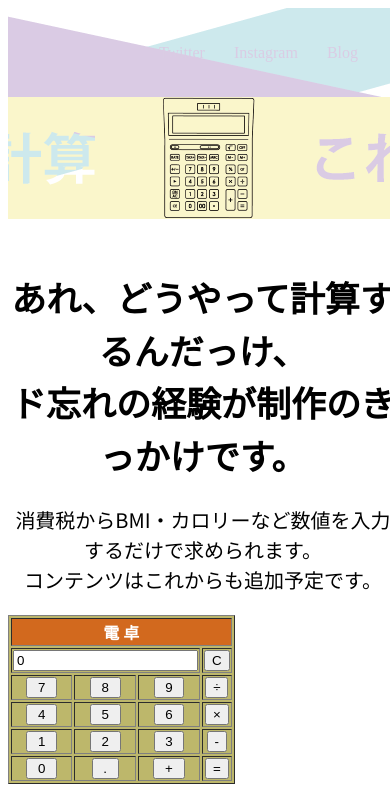
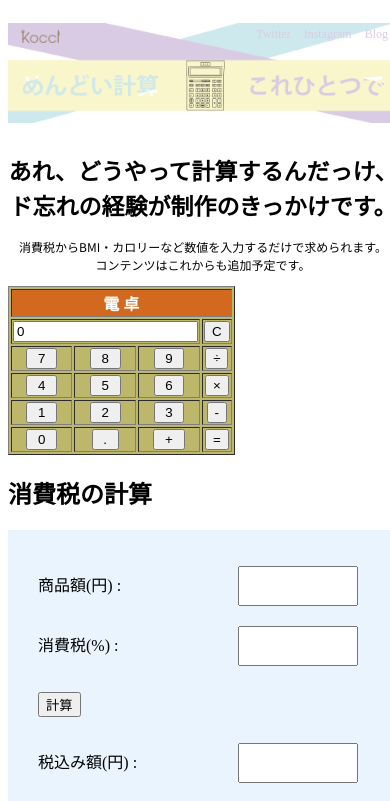
Before and after one commit to unesaki/calculate, a plain HTML site: page index.html in a window 390 px wide. Shown: the top 801 px of the page. Drawn offline with Linux system fonts and the light colour scheme.

Commit message:
Update style.css

```diff
--- a/style.css
+++ b/style.css
@@ -152,3 +152,73 @@ footer ul li a {
     text-decoration: none;
     color: #DACCE4;
 }
+
+@media  screen and (max-width: 480px) {
+        body {
+            width: 100%;
+        }
+
+        header {
+            width: 100%;
+            background-size: 400px;
+            height: 130px;
+        }
+
+        header nav {
+            margin-top: 0px;
+            margin-right: 10px;
+        }
+
+        header nav ul li {
+            margin-left: 13px;
+        }
+
+        header nav ul li a {
+            font-size: 12px;
+        }
+
+        h1 {
+            font-size: 23px;
+        }
+
+        div#text p {
+            font-size: 12px;
+        }
+
+        div#contents_1 {
+            float: none;
+            width: 100%;
+        }
+
+        div#contents_4 .bmi_form {
+            float: none;
+            width: 340px;
+        }
+
+        div#bmi_image {
+            text-align: center;
+            padding-top: 0px;
+        }
+
+        .box {
+            box-sizing: border-box;
+            width: 120px !important;
+            height: 40px !important;
+        }
+
+        footer {
+            height: 40px;
+
+        }
+
+        footer ul li {
+            font-size: 12px;
+            margin-top: 10px;
+        }
+
+        footer ul li a {
+            font-size: 12px;
+        }
+
+
+}
```
